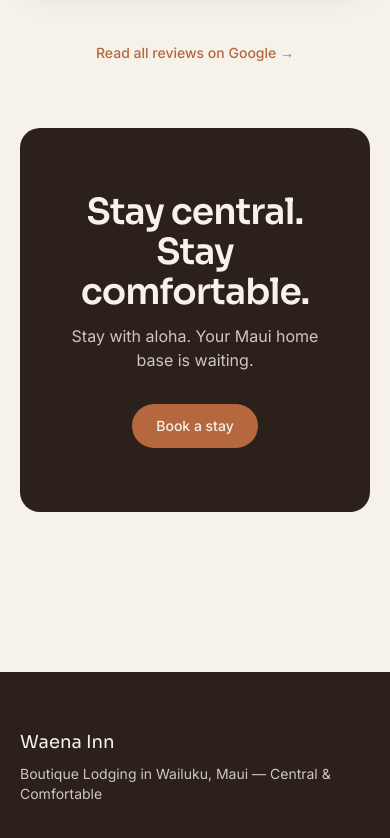
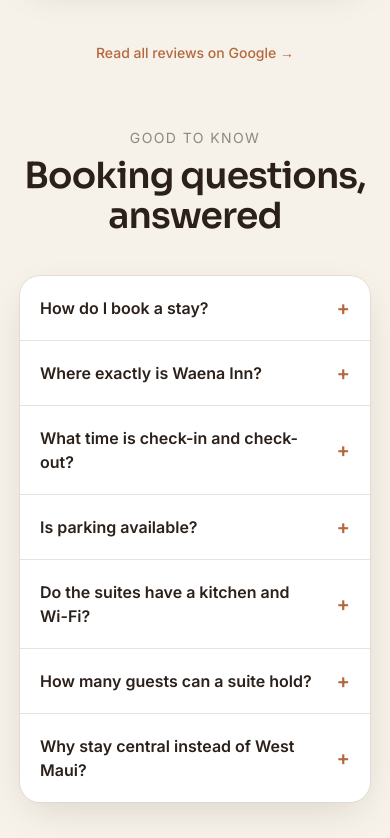
Before and after one commit to tannermosher2015-debug/WaenaInn, a Next.js app: page / in a window 390 px wide. Shown: the part 6380-7218 px from the top of the page. Built offline with nearby package versions, Linux system fonts and the light colour scheme.

Commit message:
feat: conversion boosters — home FAQ (+FAQ schema), suite-page social proof + trust list at booking point

```diff
--- a/src/app/page.tsx
+++ b/src/app/page.tsx
@@ -8,6 +8,7 @@ import { Reveal } from '@/components/Reveal'
 import { HeroSearch } from '@/components/HeroSearch'
 import { Reviews } from '@/components/Reviews'
 import { Stars } from '@/components/Stars'
+import { Faq } from '@/components/Faq'
 import { getSiteContent } from '@/lib/siteContent'
 
 const WHY = [
@@ -205,6 +206,17 @@ export default function Home() {
         </Section>
       )}
 
+      {/* ===== FAQ ===== */}
+      <Section className="!pt-0">
+        <Reveal className="mb-10 text-center">
+          <Eyebrow>Good to know</Eyebrow>
+          <h2 className="mt-2 text-4xl font-semibold">Booking questions, answered</h2>
+        </Reveal>
+        <Reveal>
+          <Faq />
+        </Reveal>
+      </Section>
+
       {/* ===== CTA band ===== */}
       <Section className="!pt-0">
         <Reveal>
--- a/src/app/suites/[slug]/page.tsx
+++ b/src/app/suites/[slug]/page.tsx
@@ -6,7 +6,16 @@ import { AmenityList } from '@/components/AmenityList'
 import { RatingPill } from '@/components/RatingPill'
 import { BookingWidget } from '@/components/BookingWidget'
 import { JsonLd } from '@/components/JsonLd'
+import { Reviews } from '@/components/Reviews'
 import { SITE } from '@/lib/site'
+import { getSiteContent } from '@/lib/siteContent'
+
+const TRUST = [
+  'Self check-in, any hour',
+  'Free on-site parking',
+  'Fast Wi-Fi & mini kitchen',
+  'Kamaʻāina host — fast replies',
+]
 
 export async function generateStaticParams() {
   return getAllSuites().map((s) => ({ slug: s.slug }))
@@ -22,6 +31,7 @@ export default async function SuiteDetail({ params }: { params: Promise<{ slug:
   const { slug } = await params
   const suite = getSuite(slug)
   if (!suite) notFound()
+  const reviews = getSiteContent().testimonials
   const ldData: Record<string, unknown> = {
     '@context': 'https://schema.org',
     '@type': 'LodgingBusiness',
@@ -52,10 +62,30 @@ export default async function SuiteDetail({ params }: { params: Promise<{ slug:
           <p className="mt-6 whitespace-pre-line leading-relaxed text-espresso/80">{suite.description}</p>
           <h2 className="mt-10 text-xl font-semibold">Amenities</h2>
           <div className="mt-4"><AmenityList amenities={suite.amenities} /></div>
+
+          {reviews.length > 0 && (
+            <div className="mt-12">
+              <div className="flex items-baseline justify-between gap-4">
+                <h2 className="text-xl font-semibold">What guests say</h2>
+                <a href={SITE.googleUrl} target="_blank" rel="noopener noreferrer" className="shrink-0 text-sm font-medium text-clay hover:underline">
+                  All reviews →
+                </a>
+              </div>
+              <div className="mt-4"><Reviews reviews={reviews.slice(0, 2)} /></div>
+            </div>
+          )}
         </div>
       </div>
       <aside className="lg:sticky lg:top-24 lg:self-start">
         <BookingWidget suite={suite} />
+        <ul className="mt-4 space-y-2 px-1 text-xs text-espresso/70">
+          {TRUST.map((t) => (
+            <li key={t} className="flex items-center gap-2">
+              <span aria-hidden className="text-palm">✓</span>
+              {t}
+            </li>
+          ))}
+        </ul>
       </aside>
     </Section>
     </>
--- /dev/null
+++ b/src/components/Faq.tsx
@@ -0,0 +1,66 @@
+import { JsonLd } from './JsonLd'
+
+const FAQS: { q: string; a: string }[] = [
+  {
+    q: 'How do I book a stay?',
+    a: 'Pick a suite and your dates, then hit “Request to book.” It sends us your stay details, and we’ll confirm availability and send payment details. Nothing is charged until your dates are confirmed.',
+  },
+  {
+    q: 'Where exactly is Waena Inn?',
+    a: 'In historic Wailuku Town, central Maui — 8–10 minutes from Kahului Airport (OGG), Maui Memorial Hospital, and Iao Valley, with beaches a short drive on either side of the island.',
+  },
+  {
+    q: 'What time is check-in and check-out?',
+    a: 'Self check-in is available 24/7 with secure keypad entry, so you can arrive any hour. We send your entry details before arrival — no front desk, no waiting.',
+  },
+  {
+    q: 'Is parking available?',
+    a: 'Yes — free, ample on-site parking is included with every stay.',
+  },
+  {
+    q: 'Do the suites have a kitchen and Wi-Fi?',
+    a: 'Each private suite has a mini studio kitchen with cooking basics, fast Wi-Fi, air conditioning, and access to a washing machine.',
+  },
+  {
+    q: 'How many guests can a suite hold?',
+    a: 'Our private suites comfortably sleep 2–5 guests. The exact capacity is listed on each suite’s page.',
+  },
+  {
+    q: 'Why stay central instead of West Maui?',
+    a: 'Central Wailuku keeps you minutes from the airport and hospital and a quick drive to both sides of the island. Guests regularly tell us it’s cleaner, more comfortable, and better value than staying on the pricier West side.',
+  },
+]
+
+export function Faq() {
+  return (
+    <div className="mx-auto max-w-3xl overflow-hidden rounded-card bg-white shadow-soft ring-1 ring-taupe/50">
+      <JsonLd
+        data={{
+          '@context': 'https://schema.org',
+          '@type': 'FAQPage',
+          mainEntity: FAQS.map((f) => ({
+            '@type': 'Question',
+            name: f.q,
+            acceptedAnswer: { '@type': 'Answer', text: f.a },
+          })),
+        }}
+      />
+      <div className="divide-y divide-taupe/60">
+        {FAQS.map((f) => (
+          <details key={f.q} className="group p-5 sm:p-6">
+            <summary className="flex cursor-pointer list-none items-center justify-between gap-4 font-semibold [&::-webkit-details-marker]:hidden">
+              {f.q}
+              <span
+                aria-hidden
+                className="shrink-0 text-xl leading-none text-clay transition-transform duration-200 group-open:rotate-45"
+              >
+                +
+              </span>
+            </summary>
+            <p className="mt-3 text-sm leading-relaxed text-espresso/70">{f.a}</p>
+          </details>
+        ))}
+      </div>
+    </div>
+  )
+}
```
